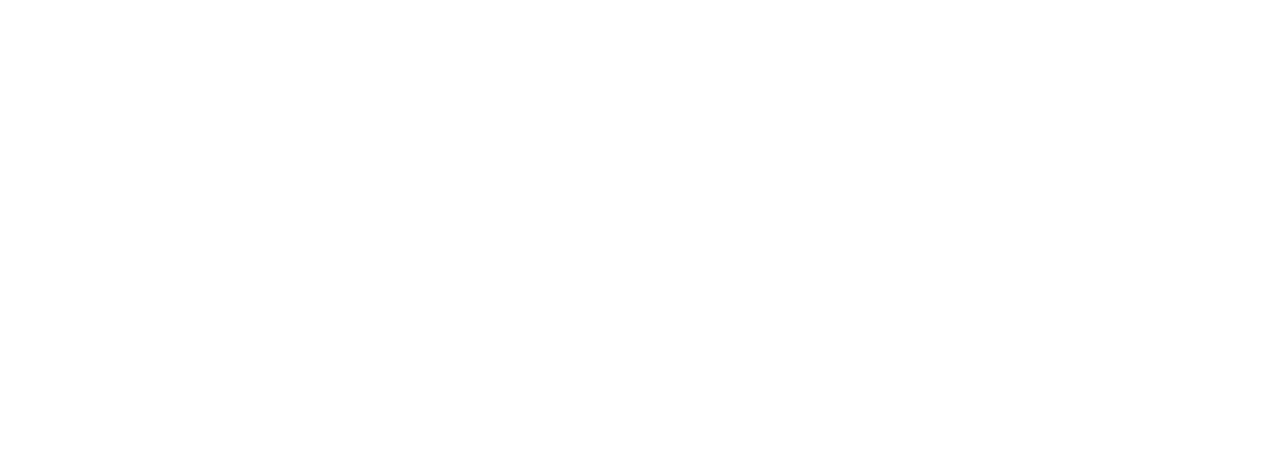
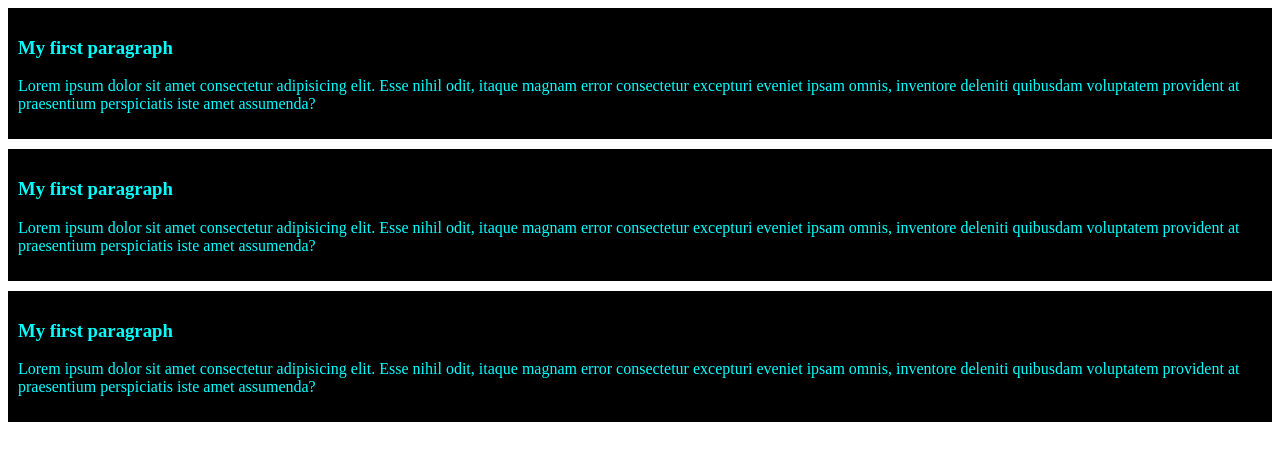
Before and after one commit to xsens007/my-own-web, a plain HTML site: page index.html in a window 1280 px wide. Drawn offline with Linux system fonts and the light colour scheme.

Commit message:
added the first blog

```diff
--- a/index.html
+++ b/index.html
@@ -2,10 +2,22 @@
 <html lang="en">
 <head>
     <meta charset="UTF-8">
-    <meta name="viewport" content="width=git add README.md, initial-scale=1.0">
-    <title>Document</title>
+    <meta name="viewport" content="width=device-width, initial-scale=1.0">
+    <title> My first repo </title>
+    <link rel="stylesheet" href="styles/blog.css">
 </head>
 <body>
-
+    <div>
+        <h3>My first paragraph</h3>
+        <p>Lorem ipsum dolor sit amet consectetur adipisicing elit. Esse nihil odit, itaque magnam error consectetur excepturi eveniet ipsam omnis, inventore deleniti quibusdam voluptatem provident at praesentium perspiciatis iste amet assumenda?</p>
+    </div>
+    <div>
+        <h3>My first paragraph</h3>
+        <p>Lorem ipsum dolor sit amet consectetur adipisicing elit. Esse nihil odit, itaque magnam error consectetur excepturi eveniet ipsam omnis, inventore deleniti quibusdam voluptatem provident at praesentium perspiciatis iste amet assumenda?</p>
+    </div>
+    <div>
+        <h3>My first paragraph</h3>
+        <p>Lorem ipsum dolor sit amet consectetur adipisicing elit. Esse nihil odit, itaque magnam error consectetur excepturi eveniet ipsam omnis, inventore deleniti quibusdam voluptatem provident at praesentium perspiciatis iste amet assumenda?</p>
+    </div>
 </body>
 </html>
--- /dev/null
+++ b/styles/blog.css
@@ -0,0 +1,6 @@
+div {
+    color: aqua;
+    background-color: black;
+    padding: 10px;
+    margin-bottom: 10px;
+}
```
